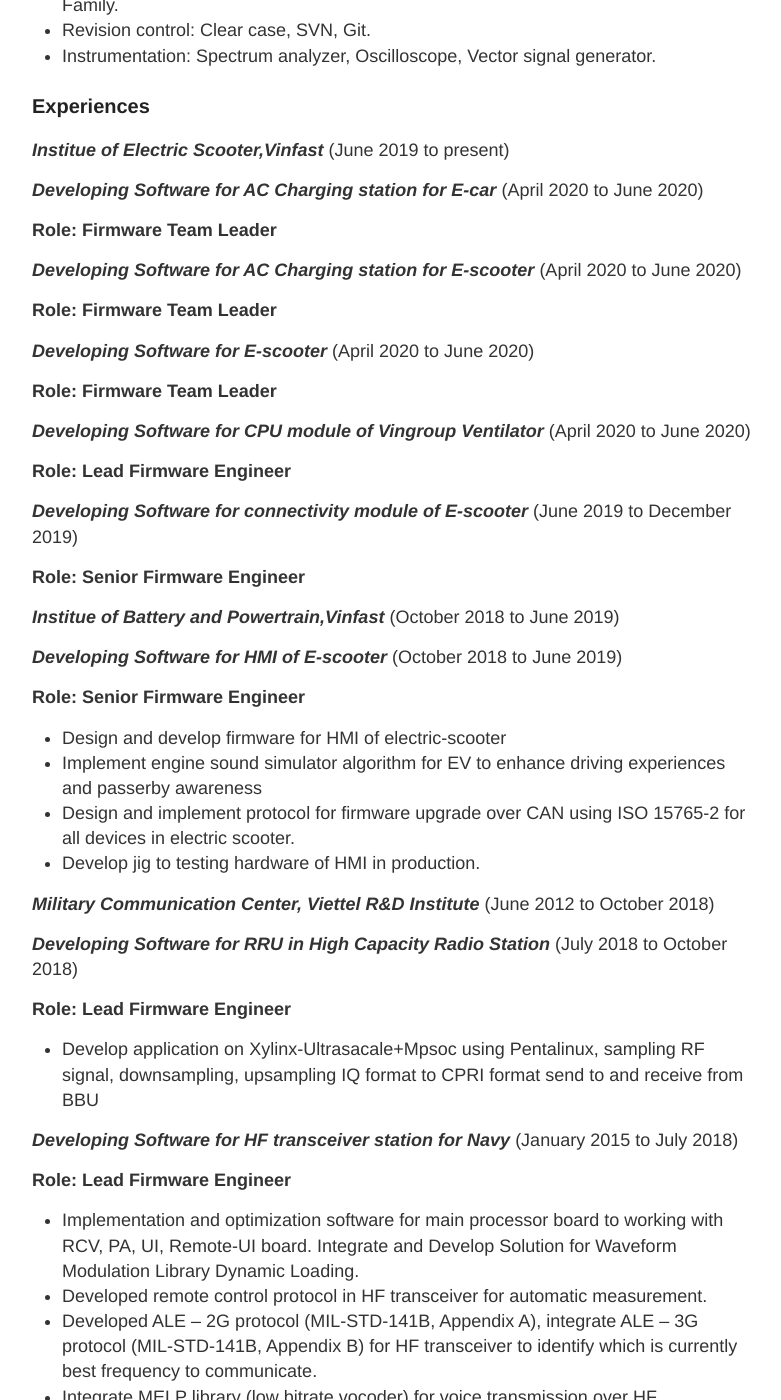
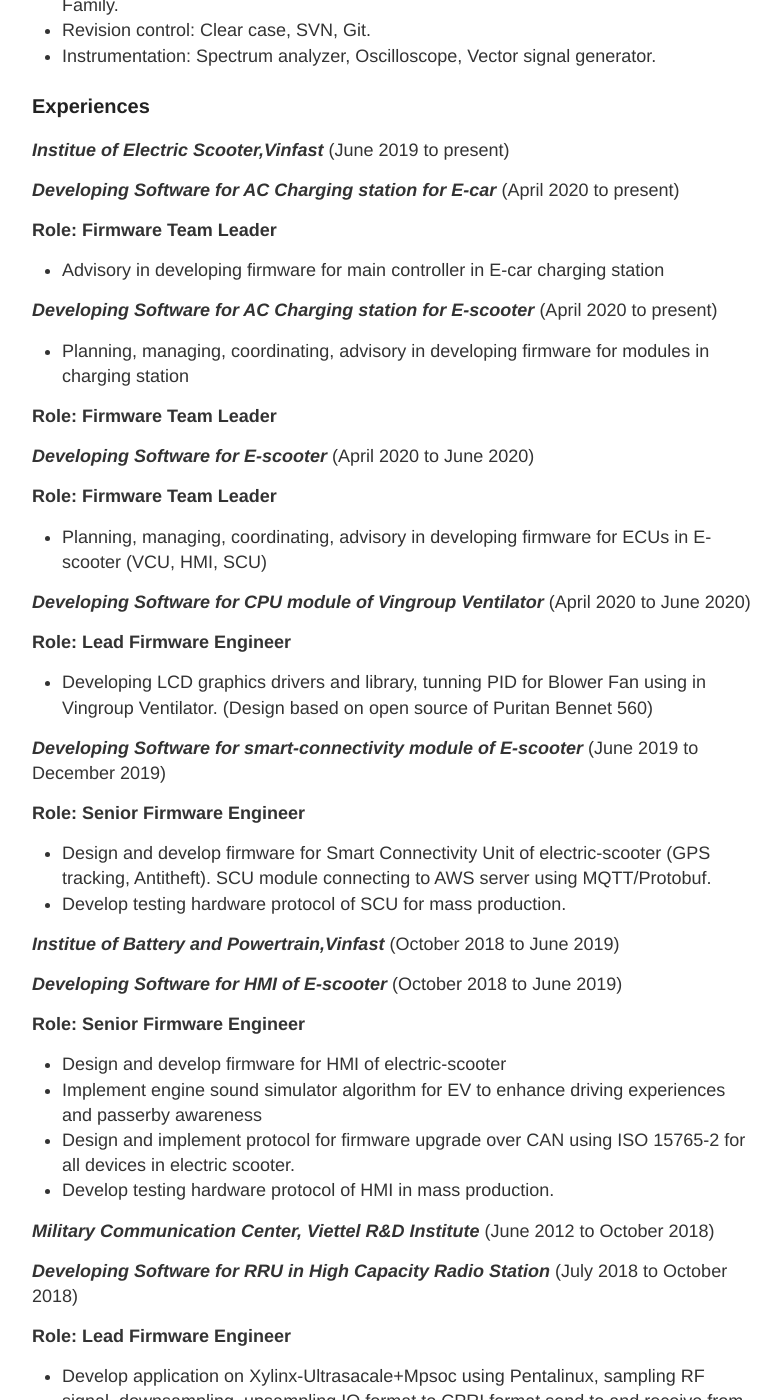
Before and after one commit to hoaln/hoaln.github.io, a Jekyll site: the page built from resume.md, in a window 1280 px wide and 1400 px high, scrolled down 535 px. Shown: the whole window, without its empty margins (248-1029 px from the left). Built offline with Jekyll 4.4.1, drawn with Linux system fonts in a browser that asks for light colours.

Commit message:
Update resume.md

```diff
--- a/resume.md
+++ b/resume.md
@@ -20,11 +20,15 @@
 
 ***Institue of Electric Scooter,Vinfast*** (June 2019 to present)
 
-***Developing Software for AC Charging station for E-car*** (April 2020 to June 2020)
+***Developing Software for AC Charging station for E-car*** (April 2020 to present)
 
 **Role: Firmware Team Leader**
 
-***Developing Software for AC Charging station for E-scooter*** (April 2020 to June 2020)
+- Advisory in developing firmware for main controller in E-car charging station
+
+***Developing Software for AC Charging station for E-scooter*** (April 2020 to present)
+
+- Planning, managing, coordinating, advisory in developing firmware for modules in charging station
 
 **Role: Firmware Team Leader**
 
@@ -32,13 +36,20 @@
 
 **Role: Firmware Team Leader**
 
+- Planning, managing, coordinating, advisory in developing firmware for ECUs in E-scooter (VCU, HMI, SCU)
+
 ***Developing Software for CPU module of Vingroup Ventilator*** (April 2020 to June 2020)
 
 **Role: Lead Firmware Engineer**
 
-***Developing Software for connectivity module of E-scooter*** (June 2019 to December 2019)
+- Developing LCD graphics drivers and library, tunning PID for Blower Fan using in Vingroup Ventilator. (Design based on open source of Puritan Bennet 560)
+
+***Developing Software for smart-connectivity module of E-scooter*** (June 2019 to December 2019)
 
 **Role: Senior Firmware Engineer**
+
+- Design and develop firmware for Smart Connectivity Unit of electric-scooter (GPS tracking, Antitheft). SCU module connecting to AWS server using MQTT/Protobuf.
+- Develop testing hardware protocol of SCU for mass production.
 
 ***Institue of Battery and Powertrain,Vinfast*** (October 2018 to June 2019)
 
@@ -49,7 +60,7 @@
 - Design and develop firmware for HMI of electric-scooter
 - Implement engine sound simulator algorithm for EV to enhance driving experiences and passerby awareness
 - Design and implement protocol for firmware upgrade over CAN using ISO 15765-2 for all devices in electric scooter.
-- Develop jig to testing hardware of HMI in production.
+- Develop testing hardware protocol of HMI in mass production.
 
 ***Military Communication Center, Viettel R&D Institute*** (June 2012 to October 2018)
 
```
